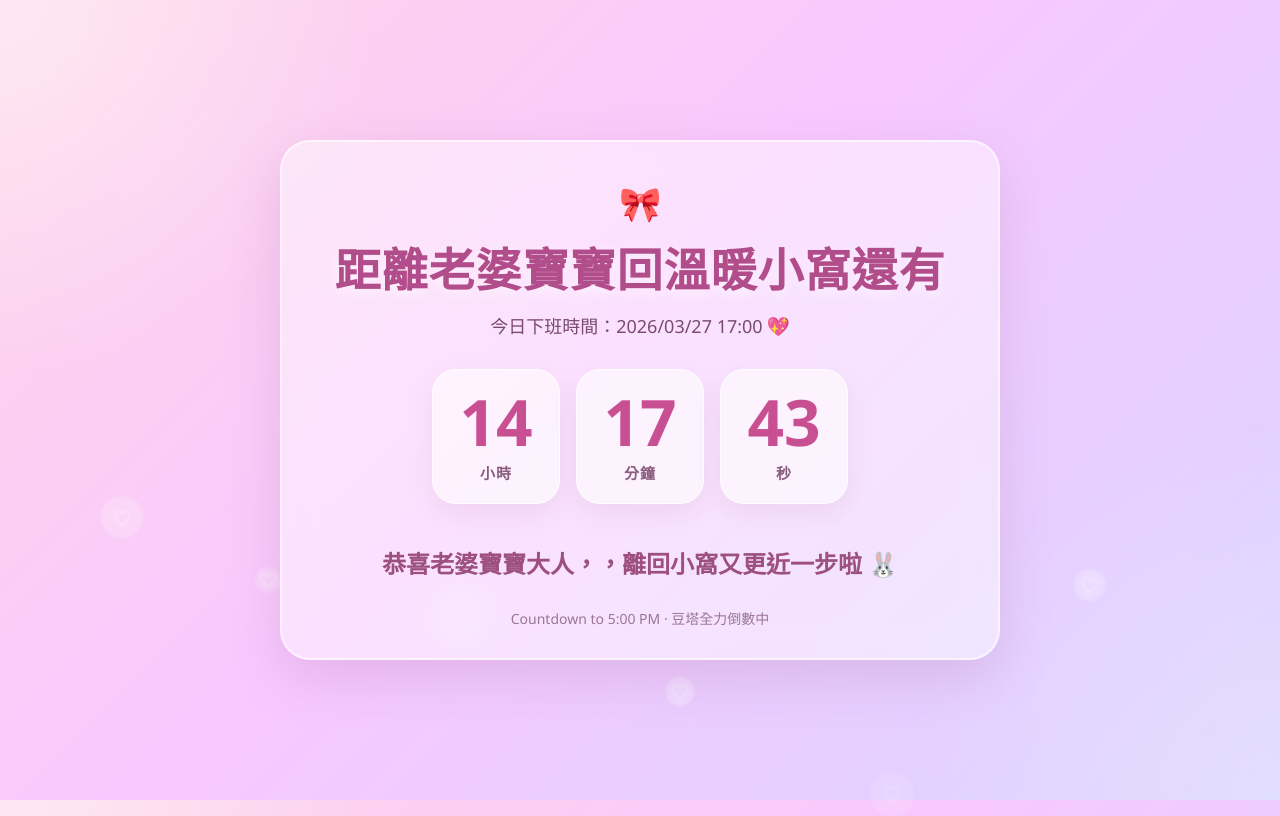
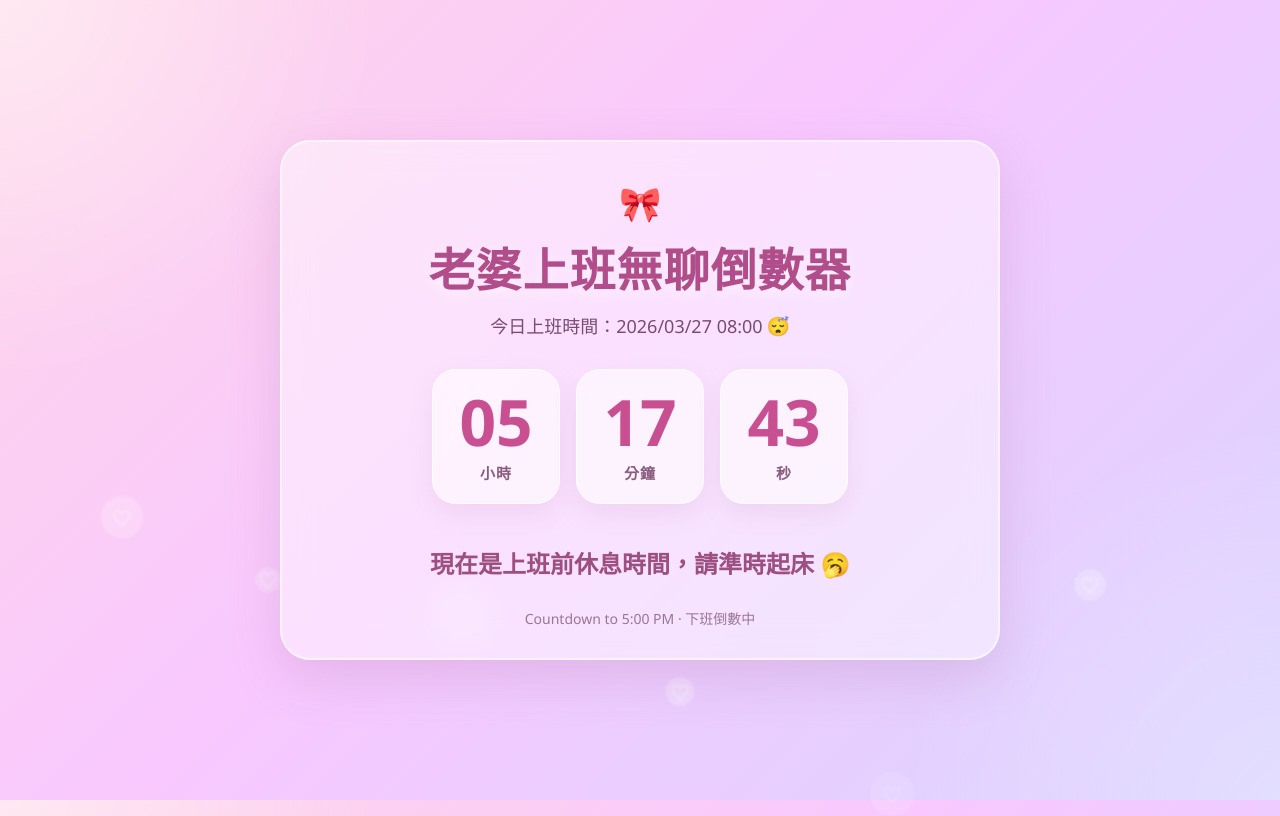
Before and after one commit to yen880529/gohome, a plain HTML site: page index.html in a window 1280 px wide. Drawn offline with Linux system fonts and the light colour scheme.

Commit message:
Update index.html

```diff
--- a/index.html
+++ b/index.html
@@ -193,8 +193,8 @@
 
   <div class="container">
     <div class="emoji">🎀</div>
-    <div class="title">距離老婆寶寶回溫暖小窩還有</div>
-    <div class="subtitle" id="targetText">馬路正在努力計算下班時刻中... <span class="sparkle">✨</span></div>
+    <div class="title">老婆上班無聊倒數器</div>
+    <div class="subtitle" id="targetText">計算下班時間中... <span class="sparkle">✨</span></div>
 
     <div class="countdown">
       <div class="time-box">
@@ -212,15 +212,21 @@
     </div>
 
     <div class="status" id="status">辛苦老婆大人寶寶教授+博士</div>
-    <div class="footer">Countdown to 5:00 PM · 豆塔全力倒數中</div>
+    <div class="footer">Countdown to 5:00 PM · 下班倒數中</div>
   </div>
 
 <script>
-    function getNextFivePM() {
+  function getTodayAt(hour, minute = 0, second = 0, ms = 0) {
+    const target = new Date();
+    target.setHours(hour, minute, second, ms);
+    return target;
+  }
+
+  function getNextWorkStart() {
     const now = new Date();
     const target = new Date();
 
-      target.setHours(17, 0, 0, 0);
+    target.setHours(8, 0, 0, 0);
 
     if (now >= target) {
       target.setDate(target.getDate() + 1);
@@ -230,13 +236,20 @@
   }
 
   function formatDate(date) {
-      return `${date.getFullYear()}/${String(date.getMonth() + 1).padStart(2, "0")}/${String(date.getDate()).padStart(2, "0")} 17:00`;
+    return `${date.getFullYear()}/${String(date.getMonth() + 1).padStart(2, "0")}/${String(date.getDate()).padStart(2, "0")} ${String(date.getHours()).padStart(2, "0")}:${String(date.getMinutes()).padStart(2, "0")}`;
   }
 
   function updateCountdown() {
     const now = new Date();
-      const target = getNextFivePM();
-      const diff = target - now;
+    const currentHours = now.getHours();
+    const currentMinutes = now.getMinutes();
+    const currentSeconds = now.getSeconds();
+
+    const workStart = getTodayAt(8, 0, 0, 0);
+    const lunchStart = getTodayAt(12, 0, 0, 0);
+    const lunchEnd = getTodayAt(13, 0, 0, 0);
+    const offWork = getTodayAt(17, 0, 0, 0);
+    const nextWorkStart = getNextWorkStart();
 
     const hoursEl = document.getElementById("hours");
     const minutesEl = document.getElementById("minutes");
@@ -244,17 +257,37 @@
     const targetTextEl = document.getElementById("targetText");
     const statusEl = document.getElementById("status");
 
-      targetTextEl.innerHTML = `今日下班時間：${formatDate(target)} <span class="sparkle">💖</span>`;
+    let target = null;
+    let mode = "";
 
-      if (diff <= 0) {
-        hoursEl.textContent = "00";
-        minutesEl.textContent = "00";
-        secondsEl.textContent = "00";
-        statusEl.textContent = "恭賀老婆寶寶大人下班 👑";
-        return;
+    // 08:00 ~ 11:59 倒數午餐
+    if (now >= workStart && now < lunchStart) {
+      target = lunchStart;
+      mode = "countdown_lunch";
+    }
+    // 12:00 ~ 12:59 顯示休息
+    else if (now >= lunchStart && now < lunchEnd) {
+      mode = "lunch_break";
+    }
+    // 13:00 ~ 16:59 倒數下班
+    else if (now >= lunchEnd && now < offWork) {
+      target = offWork;
+      mode = "countdown_offwork";
+    }
+    // 17:00 後顯示休息，並顯示隔天 8:00 上班
+    else if (now >= offWork) {
+      target = nextWorkStart;
+      mode = "after_work_break";
+    }
+    // 08:00 前也顯示休息，並顯示今天 8:00 上班
+    else {
+      target = workStart;
+      mode = "before_work_break";
     }
 
-      const totalSeconds = Math.floor(diff / 1000);
+    if (mode === "countdown_lunch" || mode === "countdown_offwork" || mode === "after_work_break" || mode === "before_work_break") {
+      const diff = target - now;
+      const totalSeconds = Math.max(0, Math.floor(diff / 1000));
       const hours = Math.floor(totalSeconds / 3600);
       const minutes = Math.floor((totalSeconds % 3600) / 60);
       const seconds = totalSeconds % 60;
@@ -262,6 +295,36 @@
       hoursEl.textContent = String(hours).padStart(2, "0");
       minutesEl.textContent = String(minutes).padStart(2, "0");
       secondsEl.textContent = String(seconds).padStart(2, "0");
+    } else {
+      hoursEl.textContent = "00";
+      minutesEl.textContent = "00";
+      secondsEl.textContent = "00";
+    }
+
+    if (mode === "countdown_lunch") {
+      targetTextEl.innerHTML = `午餐時間：${formatDate(target)} <span class="sparkle">🍱</span>`;
+
+      if (currentHours === 11 && currentMinutes >= 30) {
+        statusEl.textContent = "🍱 快中午了～準備吃小瓜餐🐌！";
+      } else {
+        statusEl.textContent = "正在倒數午餐時間 ✨";
+      }
+      return;
+    }
+
+    if (mode === "lunch_break") {
+      targetTextEl.innerHTML = `現在是午休時間 <span class="sparkle">🍱</span>`;
+      statusEl.textContent = "午休時間到，午安馬卡巴卡 😴";
+      return;
+    }
+
+    if (mode === "countdown_offwork") {
+      targetTextEl.innerHTML = `今日下班時間：${formatDate(target)} <span class="sparkle">💖</span>`;
+
+      const diff = target - now;
+      const totalSeconds = Math.max(0, Math.floor(diff / 1000));
+      const hours = Math.floor(totalSeconds / 3600);
+      const minutes = Math.floor((totalSeconds % 3600) / 60);
 
       if (hours === 0 && minutes < 10) {
         statusEl.textContent = "最後 10 分鐘，記得去尿尿！";
@@ -272,10 +335,22 @@
       } else {
         statusEl.textContent = "恭喜老婆寶寶大人，，離回小窩又更近一步啦 🐰";
       }
+      return;
+    }
+
+    if (mode === "after_work_break") {
+      targetTextEl.innerHTML = `下次上班時間：${formatDate(target)} <span class="sparkle">😴</span>`;
+      statusEl.textContent = "現在是下班休息時間，晚安馬卡巴卡 😴";
+      return;
+    }
+
+    if (mode === "before_work_break") {
+      targetTextEl.innerHTML = `今日上班時間：${formatDate(target)} <span class="sparkle">😴</span>`;
+      statusEl.textContent = "現在是上班前休息時間，請準時起床 🥱";
+      return;
+    }
   }
 
   updateCountdown();
   setInterval(updateCountdown, 1000);
 </script>
-</body>
-</html>
```
Lines whose indentation alone changed are shown as unchanged.
